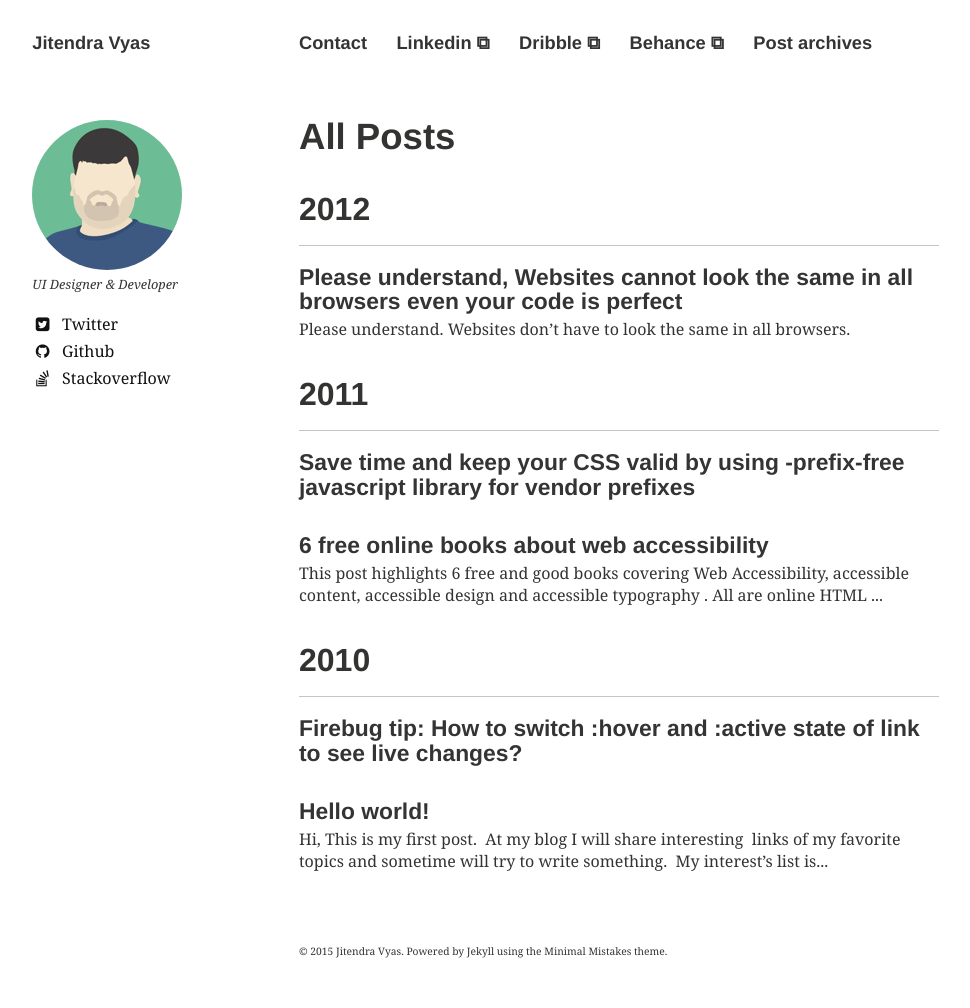
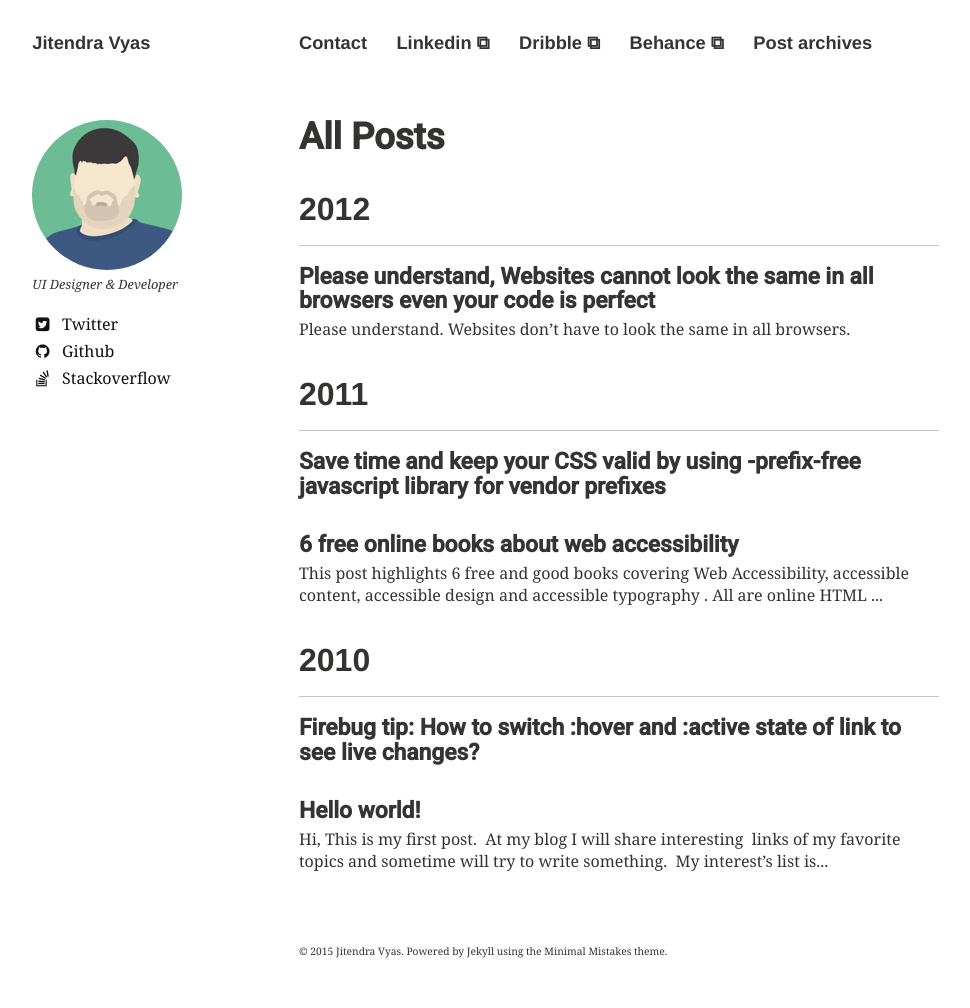
Before and after one commit to jitendravyas/jitendravyas.github.io, a Jekyll site: the page built from posts/index.md, in a window 1280 px wide. Shown: the whole page, without its empty margins (21-991 px from the left). Built offline with Jekyll 4.4.1, drawn with Linux system fonts in a browser that asks for light colours; nearby versions of some CDN libraries.

Commit message:
google font added

```diff
--- a/_includes/_head.html
+++ b/_includes/_head.html
@@ -59,3 +59,5 @@
 <link rel="apple-touch-icon-precomposed" sizes="114x114" href="{{ site.url }}/images/apple-touch-icon-114x114-precomposed.png">
 <!-- 144x144 (precomposed) for iPad 3rd and 4th generation -->
 <link rel="apple-touch-icon-precomposed" sizes="144x144" href="{{ site.url }}/images/apple-touch-icon-144x144-precomposed.png">
+
+<link href='http://fonts.googleapis.com/css?family=Roboto:500' rel='stylesheet' type='text/css'>
--- a/assets/css/main.scss
+++ b/assets/css/main.scss
@@ -28,5 +28,10 @@
 @import "vendor/google/fonts";
 p+p {
     text-indent: 0;
-    margin-top: 0
+    margin-top: 0;
+        line-height: 1.5;
 }
+
+h1,h2 {
+    font-family: 'Roboto', sans-serif;
+}
```
